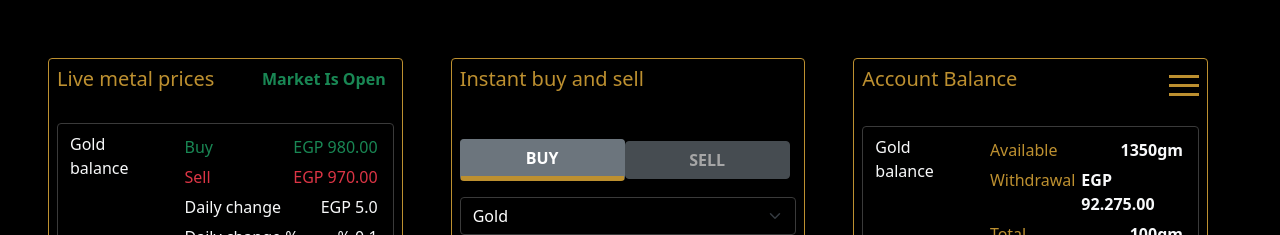
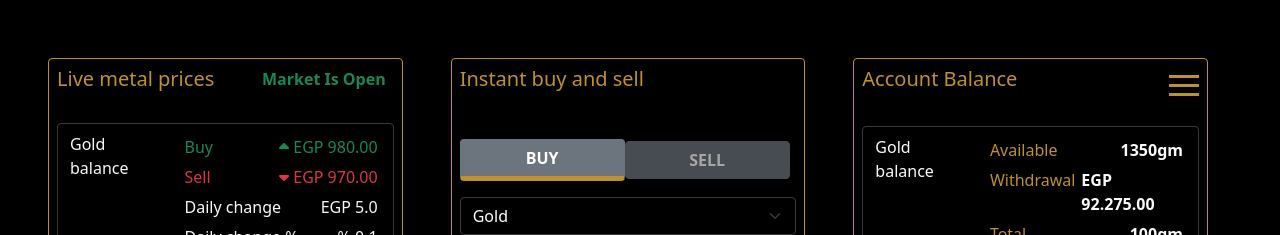
Before and after one commit to safasad/Gold-Prices-Template-Reactjs, a React (Create React App) app: page / in a window 1280 px wide. Shown: the top 235 px of the page. Built offline with nearby package versions, Linux system fonts and the light colour scheme.

Commit message:
Use react-font-awesome icons

```diff
--- a/src/Components/FirstSection/LiveMetalPricesPart/LiveMetalPrices.js
+++ b/src/Components/FirstSection/LiveMetalPricesPart/LiveMetalPrices.js
@@ -1,4 +1,6 @@
 import React from "react";
+import { faCaretUp, faCaretDown } from "@fortawesome/free-solid-svg-icons";
+import { FontAwesomeIcon } from "@fortawesome/react-fontawesome";
 
 const LiveMetalPrices = () => {
   return (
@@ -21,13 +23,13 @@
             <div className="d-flex   justify-content-between">
               <p className=" text-success">Buy</p>
               <p className=" text-success">
-                <i className="fa fa-caret-up"></i> EGP 980.00
+                <FontAwesomeIcon icon={faCaretUp} /> EGP 980.00
               </p>
             </div>
             <div className="d-flex justify-content-between">
               <p className="text-danger">Sell</p>
               <p className=" text-danger ">
-                <i className="fa fa-caret-down"></i> EGP 970.00
+                <FontAwesomeIcon icon={faCaretDown} /> EGP 970.00
               </p>
             </div>
             <div className="d-flex justify-content-between">
```
